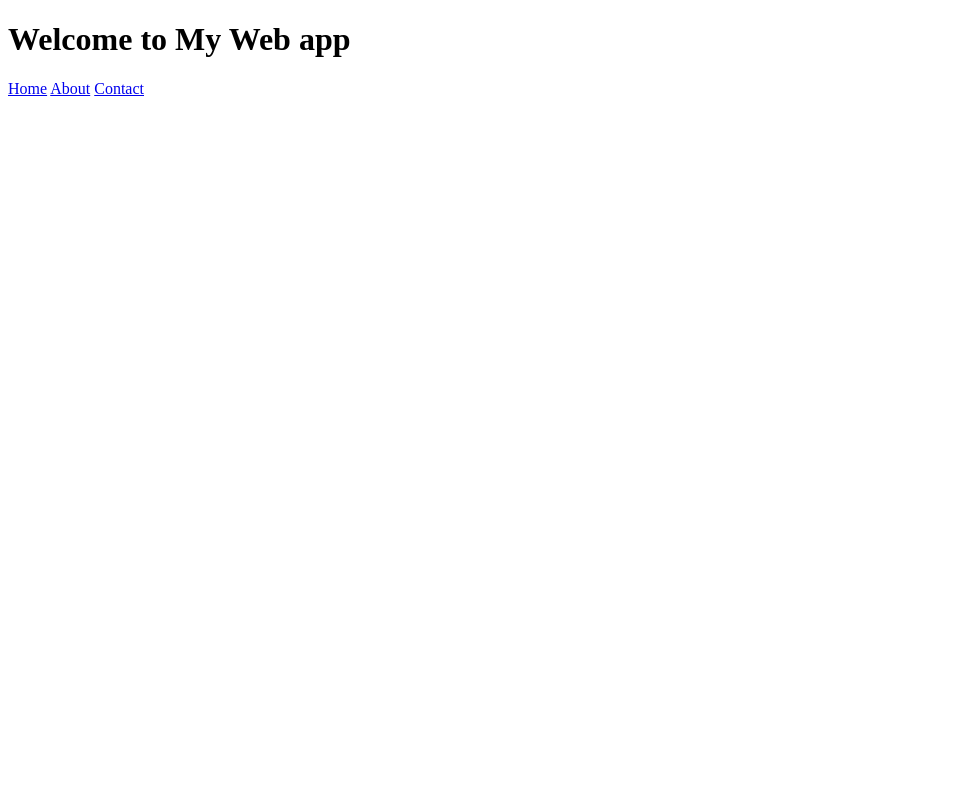
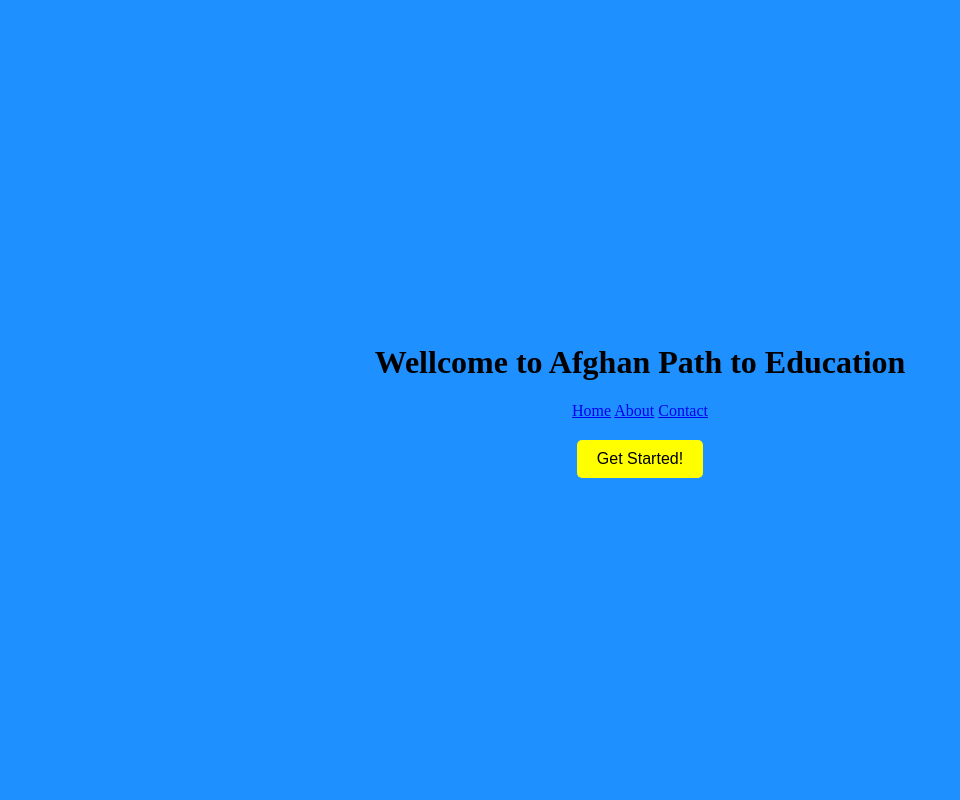
Before and after one commit to tahmina-07/Afghan_Journey_to_Knowledge, a Flask app: page / in a window 1280 px wide. Shown: the whole page, without its empty margins (0-960 px from the left). Run offline with Flask 3, Linux system fonts and the light colour scheme.

Commit message:
Created the interface for first page

```diff
--- /dev/null
+++ b/static/styles.css
@@ -0,0 +1,33 @@
+/* Full background color and body styling */
+body {
+    background-color: dodgerblue; /* Sets the background color */
+    margin: 0;                    /* Removes default margin */
+    height: 100vh;                /* Full viewport height */
+    display: flex;                /* Activates Flexbox for easy centering */
+    flex-direction: column;       /* Stacks children vertically */
+    justify-content: center;      /* Centers content vertically */
+    align-items: center;          /* Centers content horizontally */
+}
+
+/* Styles for the header */
+header {
+    text-align: center;           /* Centers text inside the header */
+    margin-bottom: 20px;         /* Adds space between header and button */
+}
+
+/* Styling for the button container */
+.button-container {
+    display: flex;                /* Optional: to center the button */
+    justify-content: center;      /* Centers the button horizontally */
+}
+
+/* Button styling */
+button {
+    background-color: yellow;     /* Button background color */
+    color: black;                 /* Button text color */
+    padding: 10px 20px;          /* Button padding */
+    border: none;                 /* No border */
+    border-radius: 5px;          /* Rounded corners */
+    font-size: 16px;              /* Button font size */
+    cursor: pointer;              /* Pointer cursor on hover */
+}
--- a/templates/index.html
+++ b/templates/index.html
@@ -1,16 +1,14 @@
 <!DOCTYPE html>
-<!-- Document type is HTML 5 version -->
-<html lang="en"> <!-- the language is english -->
-<head> <!-- contains the meta data -->
-    <meta charset="UTF-8"> <!-- set the character encoding to UTF-8 -->
-    <meta name="viewport" content="width=device-width" initial-scale="1.0">
-    <!--Web page is response on every device -->
+<html lang="en">
+<head>
+    <meta charset="UTF-8">
+    <meta name="viewport" content="width=device-width, initial-scale=1.0">
     <title>AFGHAN PATH TO EDUCATION</title>
-    <link rel="stylesheet" href="styles.css">
+    <link rel="stylesheet" href="../static/styles.css">
 </head>
 <body>
     <header>
-    <h1>Welcome to My Web app</h1>
+        <h1>Wellcome to Afghan Path to Education</h1>
         <nav>
             <a href="#home">Home</a>
             <a href="#about">About</a>
@@ -18,5 +16,8 @@
         </nav>
     </header>
 
+    <div class="button-container">
+        <button>Get Started!</button>
+    </div>
 </body>
 </html>
```
Also changed, not shown: templates/styles.css (deleted), 1 other file.
